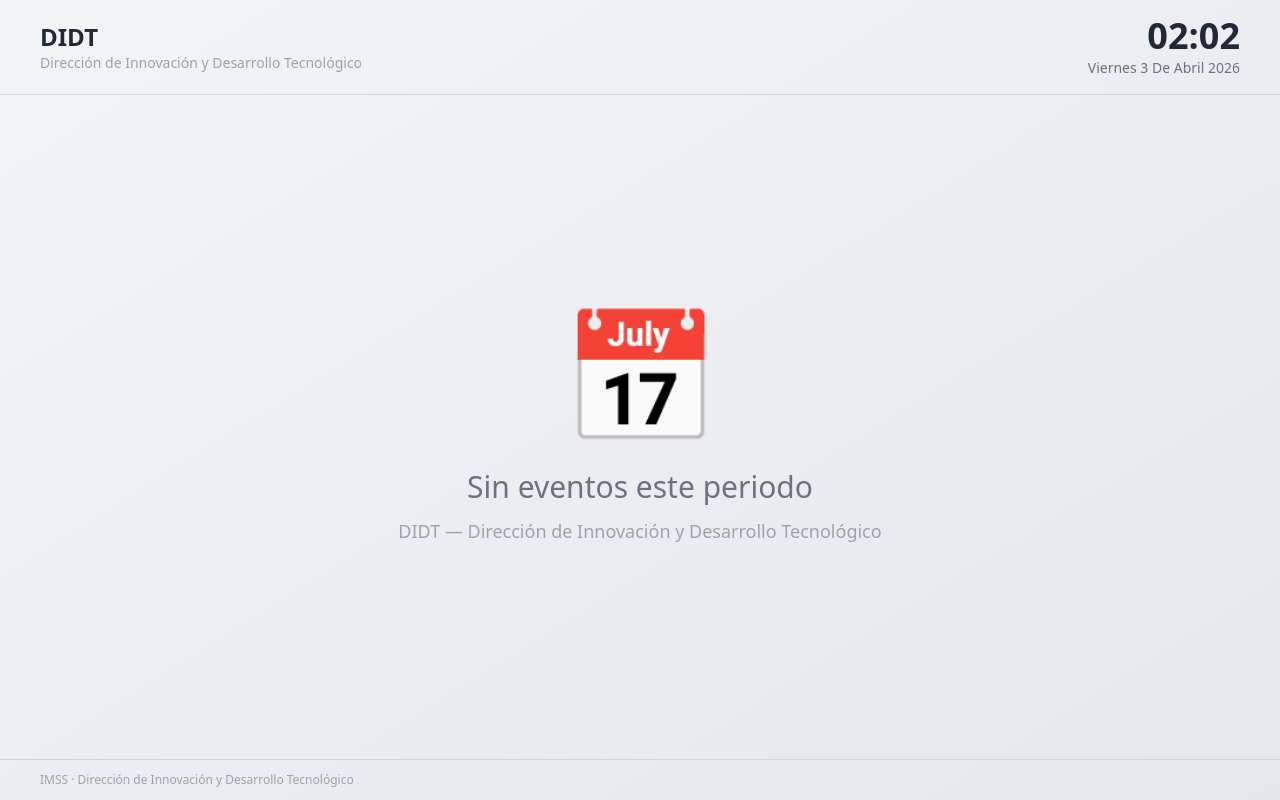
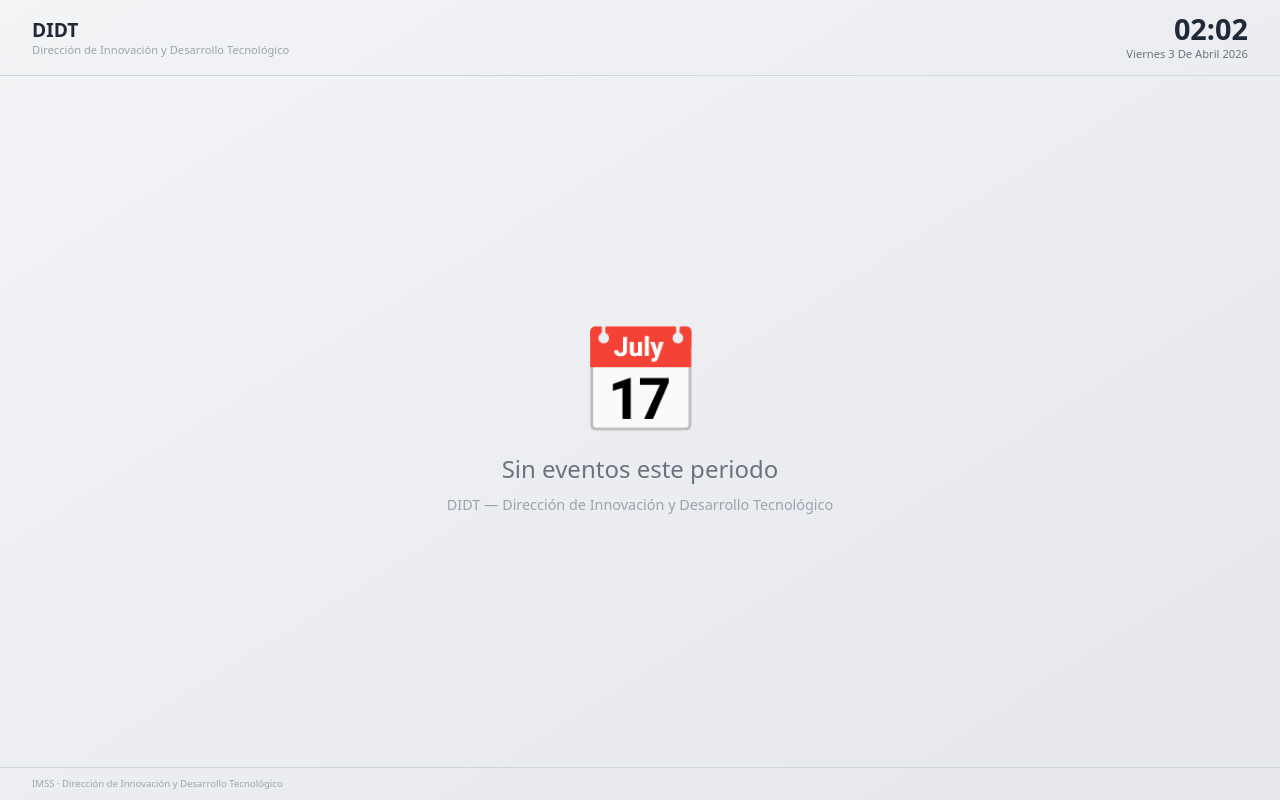
Before and after one commit to didt-lab/techveo, a Next.js app: page / in a window 1280 px wide. Built offline with nearby package versions, Linux system fonts and the light colour scheme; no server answers.

Commit message:
Cambios en resolución de pantalal

```diff
--- a/app/globals.css
+++ b/app/globals.css
@@ -4,6 +4,10 @@
 
 :root {
   --font-display: "Inter", system-ui, sans-serif;
+}
+
+html {
+  font-size: 1vw;
 }
 
 /* Hide scrollbar but allow programmatic scroll */
```
